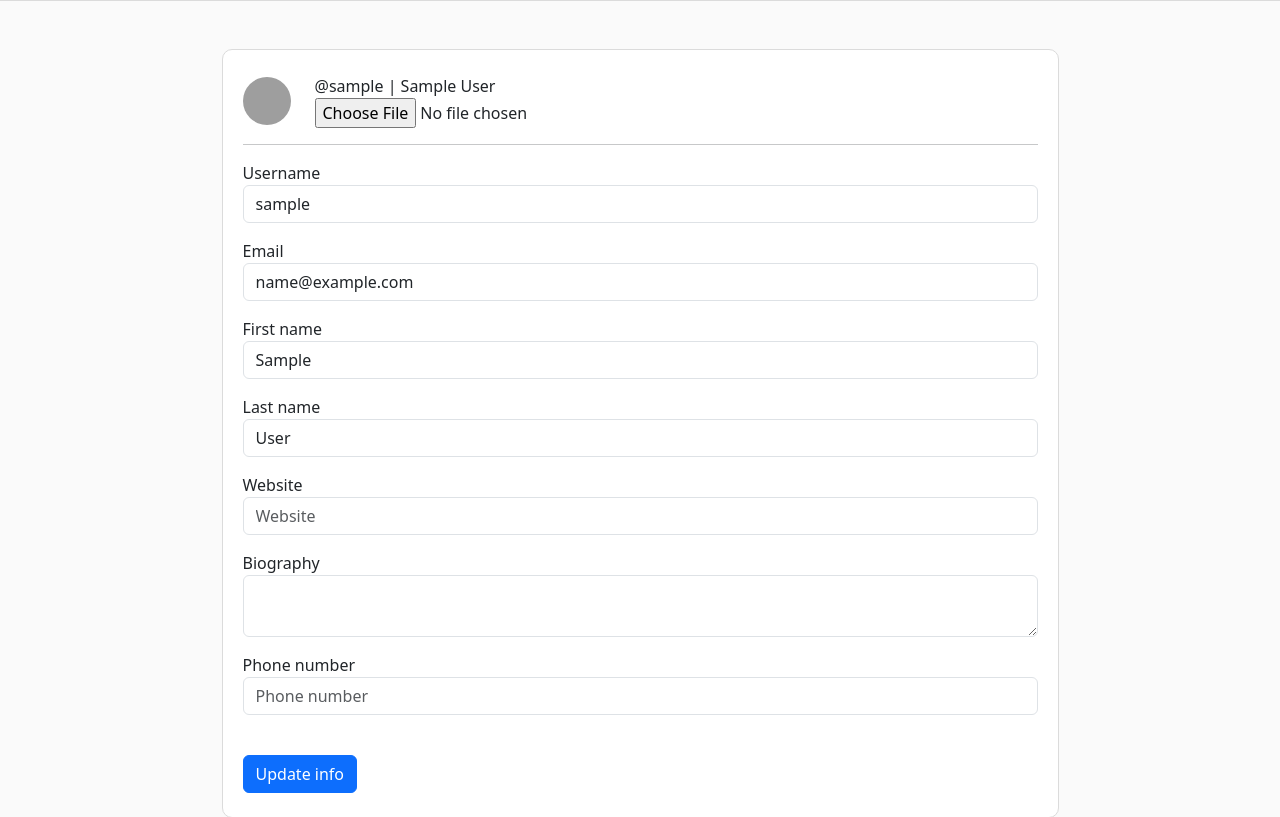
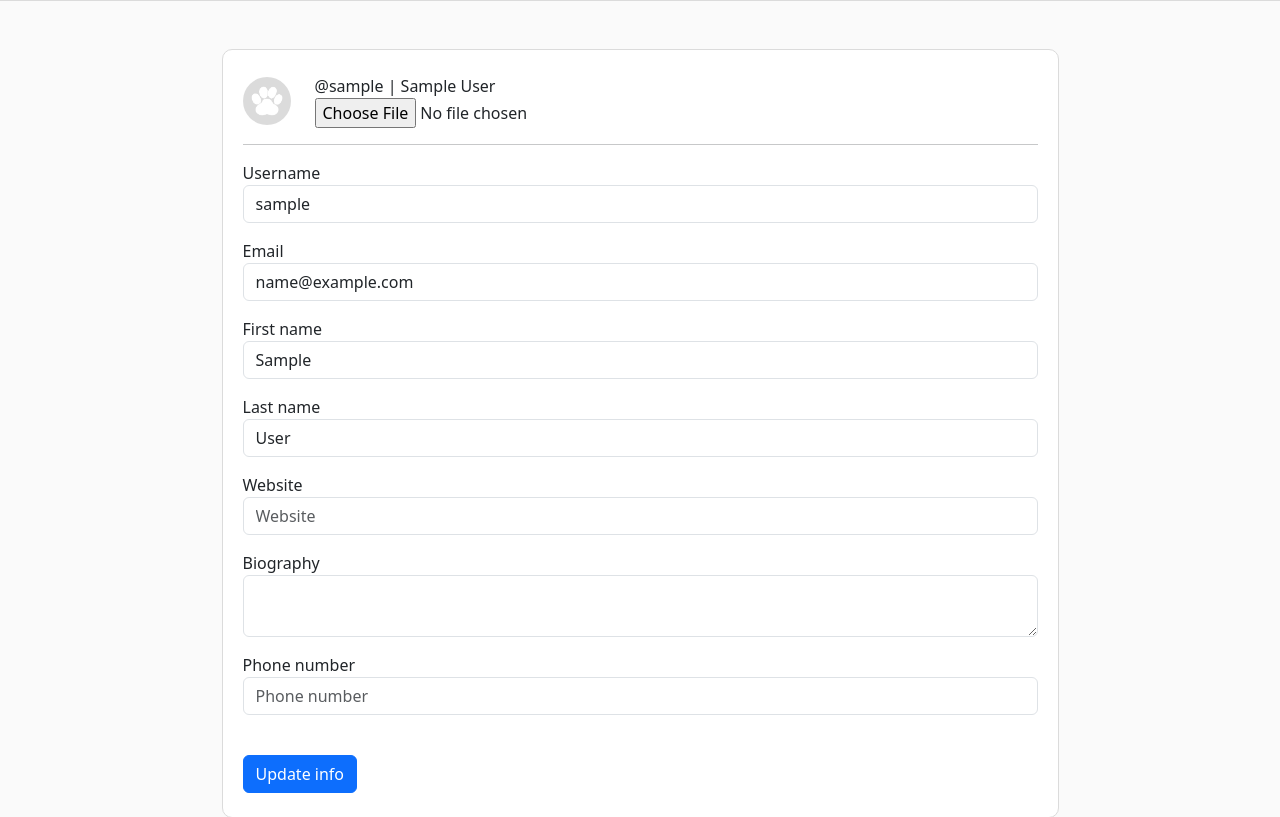
Before and after one commit to mgonnav/instapaw, a Django app: page /accounts/edit/ in a window 1280 px wide. Shown: the part 96-913 px from the top of the page. Run offline with Django 3.2, Linux system fonts and the light colour scheme; the visitor is signed in with stand-in values (Sample User, id 1); some libraries are stand-ins or nearby versions; grey boxes are pictures that could not be loaded.

Commit message:
Fixed default picture not showing in edit_profile template.

```diff
--- a/templates/users/edit_profile.html
+++ b/templates/users/edit_profile.html
@@ -15,7 +15,7 @@
         {% if user.profile_picture %}
           <img id="edit_img" src="{{ user.profile_picture.url }}" class="rounded-circle" width="48" height="48" />
         {% else%}
-          <img id="edit_img" src="{% static 'img/default_profile.png' %}" class="rounded-circle" width="48" height="48" />
+          <img id="edit_img" src="{% static 'img/default_picture.png' %}" class="rounded-circle" width="48" height="48" />
         {% endif %}
       </div>
       <div class="ms-4">
```
